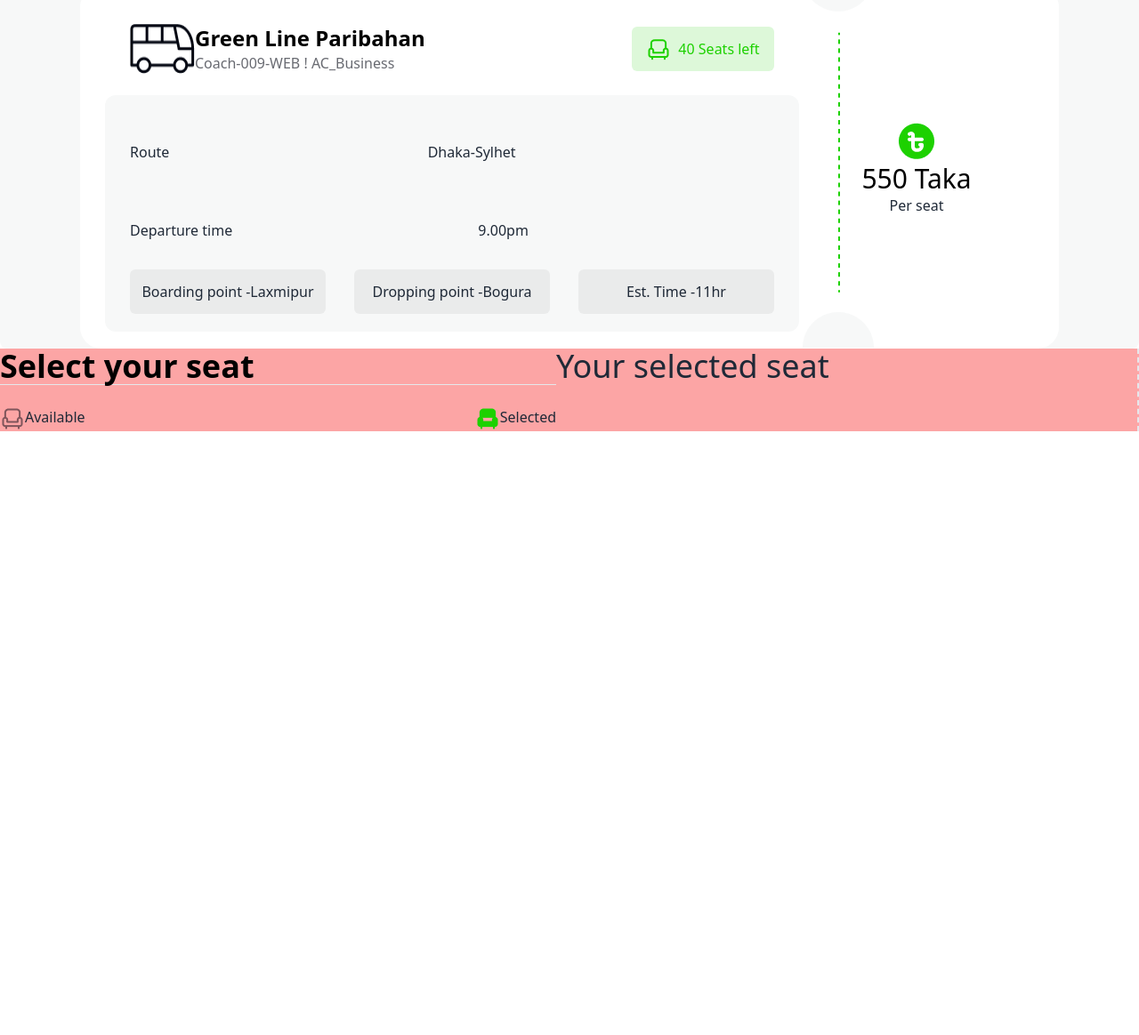
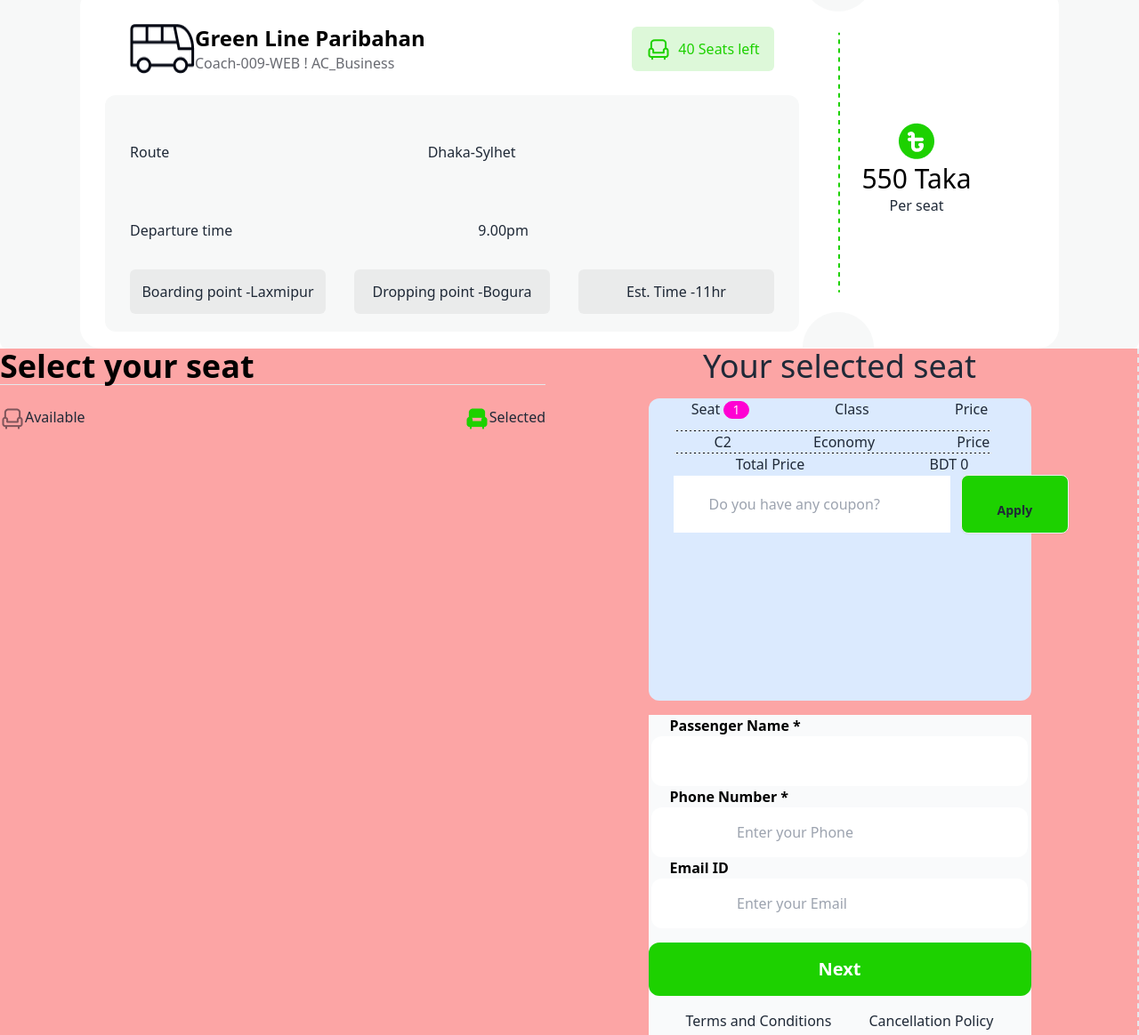
Before and after one commit to TheRABU/ticket-bd, a plain HTML site: page index.html in a window 1280 px wide. Shown: the part 1390-2554 px from the top of the page at 89% size. Before the commit the page ends 1875 px from the top, so only its background shows below. Drawn offline with nearby package versions, Linux system fonts and the light colour scheme.

Commit message:
passender info section design created

```diff
--- a/index.html
+++ b/index.html
@@ -271,7 +271,7 @@
       <!--Ticket Selecting section-->
       <section
         id="select-seat-section"
-        class="grid grid-cols-2 border-r-2 pr-7 border-dashed bg-red-300"
+        class="grid grid-cols-2 border-r-2 pr-7 border-dashed bg-red-300 gap-6"
       >
         <div class="col-span-1">
           <div class="mb-6">
@@ -292,7 +292,71 @@
         </div>
 
         <div class="col-span-1">
-          <h3 class="text-4xl">Your selected seat</h3>
+          <h3 class="text-4xl text-center">Your selected seat</h3>
+          <div
+            class="total-container mx-auto w-[430px] h-[340px] bg-blue-100 space-x-7 my-4 rounded-xl"
+          >
+            <div class="flex justify-around text-center mb-3">
+              <div>
+                Seat
+                <div class="badge badge-secondary">1</div>
+              </div>
+
+              <h1>Class</h1>
+              <h1>Price</h1>
+            </div>
+            <hr class="bg-black w-5/6 border-dashed" />
+            <div class="flex justify-around text-center">
+              <h1>C2</h1>
+              <p>Economy</p>
+              <p>Price</p>
+            </div>
+            <hr class="bg-black w-5/6 border-dashed" />
+            <div class="flex justify-around">
+              <h1>Total Price</h1>
+              <p>BDT 0</p>
+            </div>
+            <!--Coupon-->
+            <div
+              class="flex items-center mx-auto space-x-3 outline-none rounded-xl"
+            >
+              <input
+                type="text"
+                class="px-10 py-5"
+                placeholder="Do you have any coupon?"
+                name=""
+                id="coupon-input"
+              />
+              <button class="btn bg-[#1DD100] px-10 py-8">Apply</button>
+            </div>
+          </div>
+          <!--Passenger Info-->
+          <div class="passenger-info-container mx-auto h-[360px] w-[430px] bg-gray-50">
+            <div class="flex flex-col text-start justify-start">
+                <h1 class="font-semibold text-black px-6">
+                    Passenger Name *
+                </h1>
+                <input class="mx-auto rounded-xl px-24 py-4" type="text" name="" id="passenger-name">
+            </div>
+            <div class="flex flex-col text-start justify-start">
+                <h1 class="font-semibold text-black px-6">
+                    Phone Number *
+                </h1>
+                <input class="mx-auto rounded-xl px-24 py-4" placeholder="Enter your Phone" type="tel" name="" id="passenger-mobile">
+            </div>
+            <div class="flex flex-col text-start justify-start">
+                <h1 class="font-semibold text-black px-6">
+                    Email ID
+                </h1>
+                <input class="mx-auto rounded-xl px-24 py-4" placeholder="Enter your Email" type="email" name="" id="passenger-email">
+            </div>
+            <div class="text-center mx-auto my-4 bg-[#1DD100] rounded-xl px-28 py-4">
+                <button class="font-semibold text-white text-xl">Next</button>
+            </div>
+            <div class="flex justify-evenly">
+                <a href="#">Terms and Conditions</a>
+                <a href="#">Cancellation Policy</a>
+            </div>
         </div>
       </section>
     </main>
```
